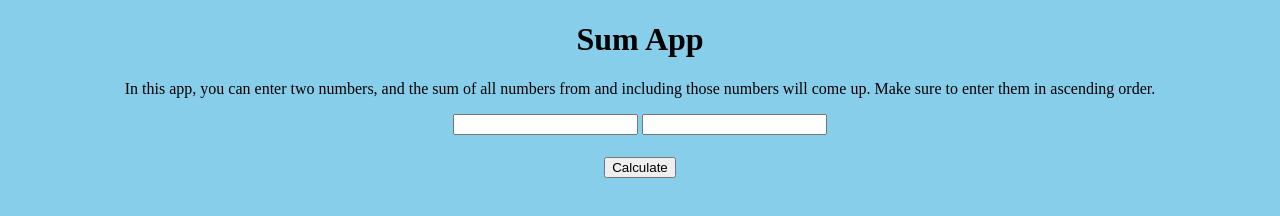
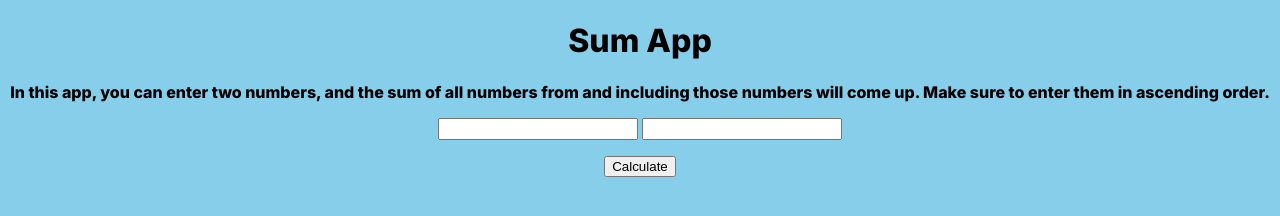
Before and after one commit to Invertebrate-JS-HaRRY-POTTER/MathsApp, a plain HTML site: page index.html in a window 1280 px wide. Drawn offline with Linux system fonts and the light colour scheme.

Commit message:
Add files via upload

```diff
--- a/index.html
+++ b/index.html
@@ -3,17 +3,20 @@
     <head>
         <title>Sum App</title>
         <link rel="stylesheet" type="text/css" href="style.css">
+        <link rel="preconnect" href="https://fonts.googleapis.com">
+        <link rel="preconnect" href="https://fonts.gstatic.com" crossorigin>
+        <link href="https://fonts.googleapis.com/css2?family=Inter:wght@800&family=Titan+One&display=swap" rel="stylesheet">
     </head>
     <body id="body">
         <center>
-            <h1>Sum App</h1>
-        <p>In this app, you can enter two numbers, and the sum of all numbers from and including those numbers will come up. Make sure to enter them in ascending order.</p>
+            <h1 class="H">Sum App</h1>
+        <p class="T">In this app, you can enter two numbers, and the sum of all numbers from and including those numbers will come up. Make sure to enter them in ascending order.</p>
         <div>
-            <input type="number" id="input1">
-            <input type="number" id="input2">
+            <input type="number" id="input1" class="T">
+            <input type="number" id="input2" class="T">
         </div>
-        <h5 id="showResult"></h5>
-        <button onclick=calculate()>Calculate</button>
+        <p id="showResult" class="T"></p>
+        <button onclick=calculate() class="sumAppT">Calculate</button>
 
         <script>
             function calculate(){
@@ -36,7 +39,6 @@
                 document.getElementById("showResult").innerHTML = finalans;
             }
         </script>
-
     </center>
     </body>
 </html>
--- a/style.css
+++ b/style.css
@@ -2,3 +2,11 @@
     background-color: skyblue;
     color: black;
 }
+.H {
+    font-family: 'Inter', sans-serif;
+    font-weight: 800;
+}
+.T {
+    font-family: 'Inter', sans-serif;
+    font-weight: 600;
+}
```
